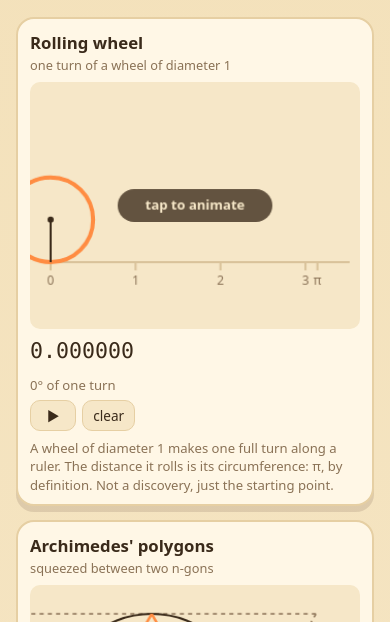
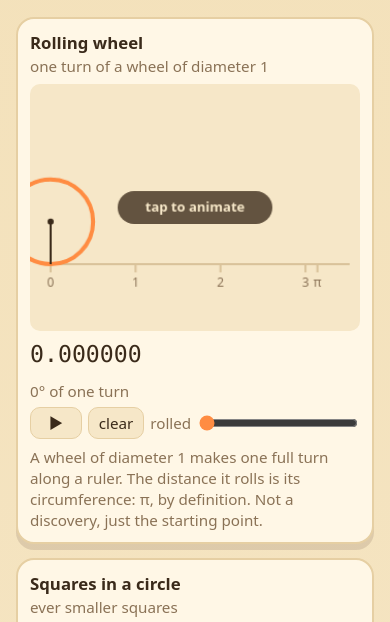
Before and after one commit to romk/mouse, a plain HTML site: page pi/index.html in a window 390 px wide. Shown: the part 142-764 px from the top of the page. Drawn offline with Linux system fonts and the light colour scheme; no server answers.

Commit message:
Pi: larger small text on phones, wheel slider, squares tile second with fixed 10x/100x magnifiers at depth 5 and 10
Co-Authored-By: Claude Fable 5.1 <noreply@anthropic.com>

```diff
--- a/pi/index.html
+++ b/pi/index.html
@@ -34,6 +34,7 @@ input[type=range]{flex:1;min-width:80px;accent-color:var(--accent)}
 .blurb{color:var(--muted);font-size:.82rem;line-height:1.4;margin:8px 0 0}
 .foot{color:var(--muted);font-size:.85rem;margin-top:24px}
 .foot a{color:var(--accent)}
+@media (max-width:640px){ .tile h2 small,.sub,.blurb,.ctl label{font-size:.95rem} button,select{font-size:.95rem} .est{font-size:1.45rem} }
 .row{display:flex;align-items:center;gap:8px;flex-wrap:wrap;justify-content:space-between;margin-top:18px}
 .btn{font:inherit;font-weight:800;font-size:1rem;color:var(--fg);background:var(--card);border:2px solid var(--card-border);border-radius:12px;padding:.4em .9em;cursor:pointer}
 .btn.primary{background:var(--accent);color:#fff;border-color:var(--accent)}
@@ -90,14 +91,15 @@ function offscreen(w, h, dpr = DPR){ const c = document.createElement('canvas');
 function clear(ctx){ ctx.clearRect(0, 0, W, H); }
 function fade(ox, a){ ox.globalCompositeOperation = 'destination-out'; ox.fillStyle = `rgba(0,0,0,${a})`; ox.fillRect(0, 0, W, H); ox.globalCompositeOperation = 'source-over'; }
 // A magnifier: shows the main drawing around (px,py) at mag× inside a circle at (cx,cy).
-function lens(ctx, cx, cy, r, mag, px, py, drawFn){
+function lens(ctx, cx, cy, r, mag, px, py, drawFn, from){
   ctx.save(); ctx.beginPath(); ctx.arc(cx, cy, r, 0, 7); ctx.clip();
   ctx.fillStyle = C.bg; ctx.fillRect(cx - r, cy - r, 2 * r, 2 * r);
   ctx.translate(cx, cy); ctx.scale(mag, mag); ctx.translate(-px, -py);
   drawFn(ctx, mag); ctx.restore();
   ctx.strokeStyle = C.fg; ctx.lineWidth = 2; ctx.beginPath(); ctx.arc(cx, cy, r, 0, 7); ctx.stroke();
-  ctx.strokeStyle = C.muted; ctx.lineWidth = 1; ctx.setLineDash([3, 3]); ctx.beginPath(); ctx.arc(px, py, 6, 0, 7); ctx.stroke();
-  const d = Math.hypot(cx - px, cy - py); if (d > r + 8){ ctx.beginPath(); ctx.moveTo(px + 6 * (cx - px) / d, py + 6 * (cy - py) / d); ctx.lineTo(cx - r * (cx - px) / d, cy - r * (cy - py) / d); ctx.stroke(); }
+  const f = from || { x: px, y: py, r: Math.max(2.5, r / mag) };   // the region the lens shows, drawn where it sits
+  ctx.strokeStyle = C.muted; ctx.lineWidth = 1; ctx.setLineDash([3, 3]); ctx.beginPath(); ctx.arc(f.x, f.y, f.r, 0, 7); ctx.stroke();
+  const d = Math.hypot(cx - f.x, cy - f.y); if (d > r + f.r + 2){ ctx.beginPath(); ctx.moveTo(f.x + f.r * (cx - f.x) / d, f.y + f.r * (cy - f.y) / d); ctx.lineTo(cx - r * (cx - f.x) / d, cy - r * (cy - f.y) / d); ctx.stroke(); }
   ctx.setLineDash([]);
   ctx.fillStyle = C.muted; ctx.font = '11px system-ui'; ctx.textAlign = 'center'; ctx.fillText('×' + (mag >= 10 ? Math.round(mag) : mag.toFixed(1)), cx, cy + r + 13);
 }
@@ -110,6 +112,7 @@ const EXPS = [];
 EXPS.push({
   name: 'Rolling wheel', hint: 'one turn of a wheel of diameter 1',
   blurb: 'A wheel of diameter 1 makes one full turn along a ruler. The distance it rolls is its circumference: π, by definition. Not a discovery, just the starting point.',
+  range: { label: 'rolled', min: 0, max: 1000, get(){ return Math.round(this.theta / (2 * Math.PI) * 1000); }, set(v){ this.theta = v / 1000 * 2 * Math.PI; } },
   reset(){ this.theta = 0; },
   step(dt){ this.theta = Math.min(2 * Math.PI, this.theta + dt * Math.PI / 2); },
   draw(ctx){
@@ -133,37 +136,10 @@ EXPS.push({
   sub(){ return `${Math.round(this.theta / (2 * Math.PI) * 360)}° of one turn`; }
 });
 
-// 2. Archimedes' polygons
-EXPS.push({
-  name: "Archimedes' polygons", hint: 'squeezed between two n-gons',
-  blurb: 'A regular polygon inside the circle is shorter than the circle; one outside is longer. More sides, tighter squeeze. Archimedes stopped at 96 sides and got 3.1408 < π < 3.1429. The magnifier keeps the gap visible.',
-  range: { label: 'sides', min: 3, max: 300, get(){ return this.n; }, set(v){ this.n = v; } },
-  reset(){ this.n = 3; this.acc = 0; },
-  step(dt){ if (this.n >= 300) return; this.acc += dt; const per = this.n < 12 ? 0.6 : this.n < 40 ? 0.25 : 0.05; if (this.acc > per){ this.acc = 0; this.n++; } },
-  geometry(ctx, mag){
-    const n = this.n, cx = 118, cy = H / 2, R = 92, Ro = R / Math.cos(Math.PI / n);
-    ctx.strokeStyle = C.muted; ctx.lineWidth = 1.5 / mag; ctx.setLineDash([4 / mag, 4 / mag]); ctx.beginPath();
-    for (let k = 0; k <= n; k++){ const a = -Math.PI / 2 + Math.PI / n + k * 2 * Math.PI / n; ctx[k ? 'lineTo' : 'moveTo'](cx + Ro * Math.cos(a), cy + Ro * Math.sin(a)); }
-    ctx.stroke(); ctx.setLineDash([]);
-    ctx.strokeStyle = C.fg; ctx.lineWidth = 2 / mag; ctx.beginPath(); ctx.arc(cx, cy, R, 0, 7); ctx.stroke();
-    ctx.strokeStyle = C.accent; ctx.lineWidth = 2.5 / mag; ctx.beginPath();
-    for (let k = 0; k <= n; k++){ const a = -Math.PI / 2 + k * 2 * Math.PI / n; ctx[k ? 'lineTo' : 'moveTo'](cx + R * Math.cos(a), cy + R * Math.sin(a)); }
-    ctx.stroke();
-  },
-  draw(ctx){
-    clear(ctx); this.geometry(ctx, 1);
-    const n = this.n, R = 92, gap = R * (1 / Math.cos(Math.PI / n) - Math.cos(Math.PI / n));
-    const mag = clamp(28 / gap, 1, 5000), a = -Math.PI / 5;
-    lens(ctx, 262, 182, 46, mag, 118 + R * Math.cos(a), H / 2 + R * Math.sin(a), (c, m) => this.geometry(c, m));
-  },
-  readout(){ const n = this.n; return between(n * Math.sin(Math.PI / n), n * Math.tan(Math.PI / n)); },
-  sub(){ return `${this.n} sides: half the inner and outer perimeter`; }
-});
-
-// 3. Quadtree squares
+// 2. Quadtree squares
 EXPS.push({
   name: 'Squares in a circle', hint: 'ever smaller squares',
-  blurb: 'Start with one big square around the unit circle. Keep squares that lie fully inside, throw away those fully outside, and split the ones on the edge into four. The area kept creeps up to π; kept plus edge squares comes down to it.',
+  blurb: 'Start with one big square around the unit circle. Keep squares that lie fully inside, throw away those fully outside, and split the ones on the edge into four. The area kept creeps up to π; kept plus edge squares comes down to it. From depth 5 a 10× magnifier shows the edge, from depth 10 a 100× one.',
   S: 200, X0: 12, MAX: 11,
   range: { label: 'depth', min: 0, max: 11, get(){ return this.depth; }, set(v){ this.build(v); } },
   reset(){ this.build(0); },
@@ -205,12 +181,40 @@ EXPS.push({
     ctx.strokeStyle = C.muted; ctx.lineWidth = 0.7;
     if (this.edge.length < 6000) for (const [x, y, s] of this.edge) ctx.strokeRect(x0 + (x + 1) * k, y0 + (y + 1) * k, s * k, s * k);
     ctx.strokeStyle = C.fg; ctx.lineWidth = 1.5; ctx.beginPath(); ctx.arc(x0 + k, y0 + k, k, 0, 7); ctx.stroke();
-    const cell = 2 / 2 ** this.depth * k, mag = clamp(12 / cell, 1, 400), a = -Math.PI / 5, r = 46;
-    const ux = Math.cos(a), uy = Math.sin(a);
-    lens(ctx, 262, 182, r, mag, x0 + k + ux * k, y0 + k + uy * k, (c, m) => this.cells(c, m, ux, uy, r / m / k * 1.2));
+    const a = -Math.PI / 5, ux = Math.cos(a), uy = Math.sin(a), px = x0 + k + ux * k, py = y0 + k + uy * k, r = 42;
+    const L1 = { x: 268, y: 50 }, L2 = { x: 268, y: 180 }, cells = (c, m) => this.cells(c, m, ux, uy, r / m / k * 1.2);
+    if (this.depth >= 5) lens(ctx, L1.x, L1.y, r, 10, px, py, cells);
+    if (this.depth >= 10) lens(ctx, L2.x, L2.y, r, 100, px, py, cells, { x: L1.x, y: L1.y, r: r / 10 });
   },
   readout(){ return between(this.inside, this.inside + this.edgeArea); },
   sub(){ return `depth ${this.depth}: ${big(this.edge.length)} squares on the edge`; }
+});
+
+// 3. Archimedes' polygons
+EXPS.push({
+  name: "Archimedes' polygons", hint: 'squeezed between two n-gons',
+  blurb: 'A regular polygon inside the circle is shorter than the circle; one outside is longer. More sides, tighter squeeze. Archimedes stopped at 96 sides and got 3.1408 < π < 3.1429. The magnifier keeps the gap visible.',
+  range: { label: 'sides', min: 3, max: 300, get(){ return this.n; }, set(v){ this.n = v; } },
+  reset(){ this.n = 3; this.acc = 0; },
+  step(dt){ if (this.n >= 300) return; this.acc += dt; const per = this.n < 12 ? 0.6 : this.n < 40 ? 0.25 : 0.05; if (this.acc > per){ this.acc = 0; this.n++; } },
+  geometry(ctx, mag){
+    const n = this.n, cx = 118, cy = H / 2, R = 92, Ro = R / Math.cos(Math.PI / n);
+    ctx.strokeStyle = C.muted; ctx.lineWidth = 1.5 / mag; ctx.setLineDash([4 / mag, 4 / mag]); ctx.beginPath();
+    for (let k = 0; k <= n; k++){ const a = -Math.PI / 2 + Math.PI / n + k * 2 * Math.PI / n; ctx[k ? 'lineTo' : 'moveTo'](cx + Ro * Math.cos(a), cy + Ro * Math.sin(a)); }
+    ctx.stroke(); ctx.setLineDash([]);
+    ctx.strokeStyle = C.fg; ctx.lineWidth = 2 / mag; ctx.beginPath(); ctx.arc(cx, cy, R, 0, 7); ctx.stroke();
+    ctx.strokeStyle = C.accent; ctx.lineWidth = 2.5 / mag; ctx.beginPath();
+    for (let k = 0; k <= n; k++){ const a = -Math.PI / 2 + k * 2 * Math.PI / n; ctx[k ? 'lineTo' : 'moveTo'](cx + R * Math.cos(a), cy + R * Math.sin(a)); }
+    ctx.stroke();
+  },
+  draw(ctx){
+    clear(ctx); this.geometry(ctx, 1);
+    const n = this.n, R = 92, gap = R * (1 / Math.cos(Math.PI / n) - Math.cos(Math.PI / n));
+    const mag = clamp(28 / gap, 1, 5000), a = -Math.PI / 5;
+    lens(ctx, 262, 176, 44, mag, 118 + R * Math.cos(a), H / 2 + R * Math.sin(a), (c, m) => this.geometry(c, m));
+  },
+  readout(){ const n = this.n; return between(n * Math.sin(Math.PI / n), n * Math.tan(Math.PI / n)); },
+  sub(){ return `${this.n} sides: half the inner and outer perimeter`; }
 });
 
 // 4. Darts
```
Also changed, not shown: puzzle/stats.html (+1 -1 lines).
